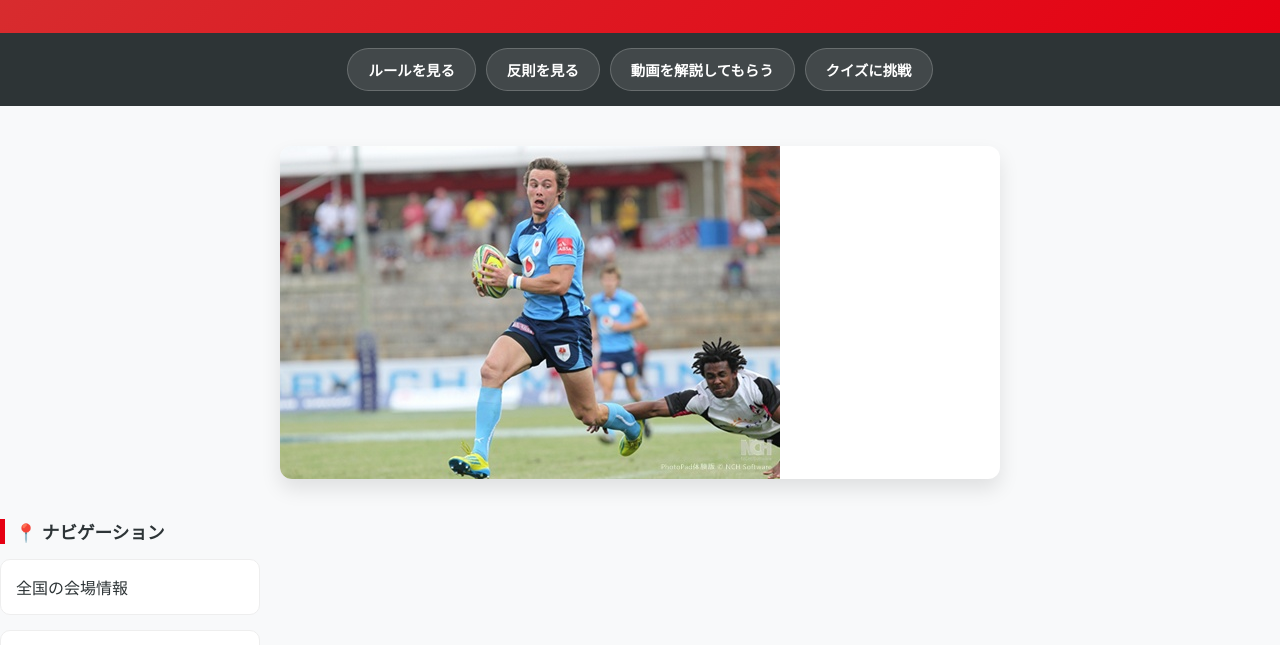
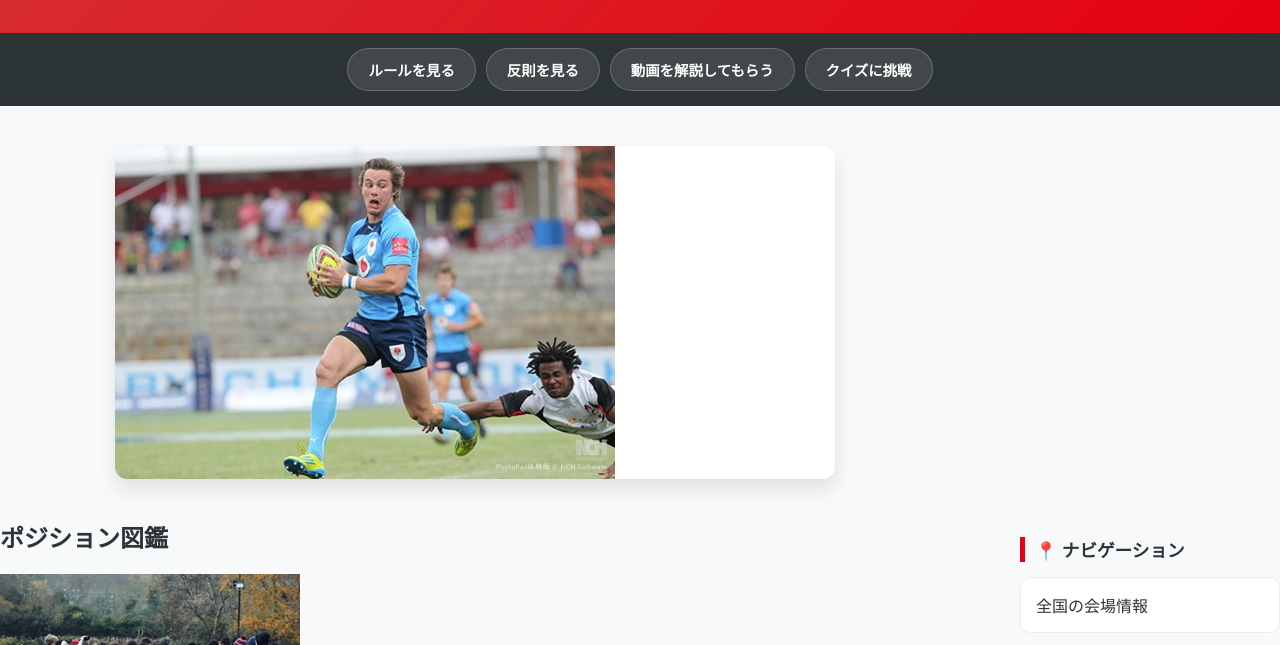
Before and after one commit to K-ai809/Rugby-Navi, a plain HTML site: page index.html in a window 1280 px wide. Shown: the part 121-766 px from the top of the page. Drawn offline with Linux system fonts and the light colour scheme.

Commit message:
css：サイトナビ位置変更（四回目）

```diff
--- a/style.css
+++ b/style.css
@@ -48,17 +48,16 @@ body{font-family: "Helvetica Neue", Arial, "Hiragino Kaku Gothic ProN", "Hiragin
 /*ボディー・メインエリア*/
 #pageBody{max-width: 1050px;
           margin: 40px auto;
-          display: flex;
-          flex-direction: row;
-          align-items: flex-start;
-          gap: 30px;
-          justify-content: center;
           padding: 0 20px;}
 
-#pageBody::after{display: none;}
+#pageBody::after{content: "";
+                 display: block;
+                 clear: both;}
+
 
 /*ボディー画像スライドショーエリア*/
-.slideshow-area{width: 720px;
+.slideshow-area{float: left;
+               width: 720px;
                 flex-shrink : 0 ;
                 background: white;
                 border-radius: 12px;
@@ -73,7 +72,7 @@ body{font-family: "Helvetica Neue", Arial, "Hiragino Kaku Gothic ProN", "Hiragin
 
 /*サイドナビ*/
 .sideNavi{width: 260px;
-          flex-shrink: 0;}
+          float: right;}
 
 .sideNavi h3{font-size: 1.1rem;
              color: #2d3436;
```
